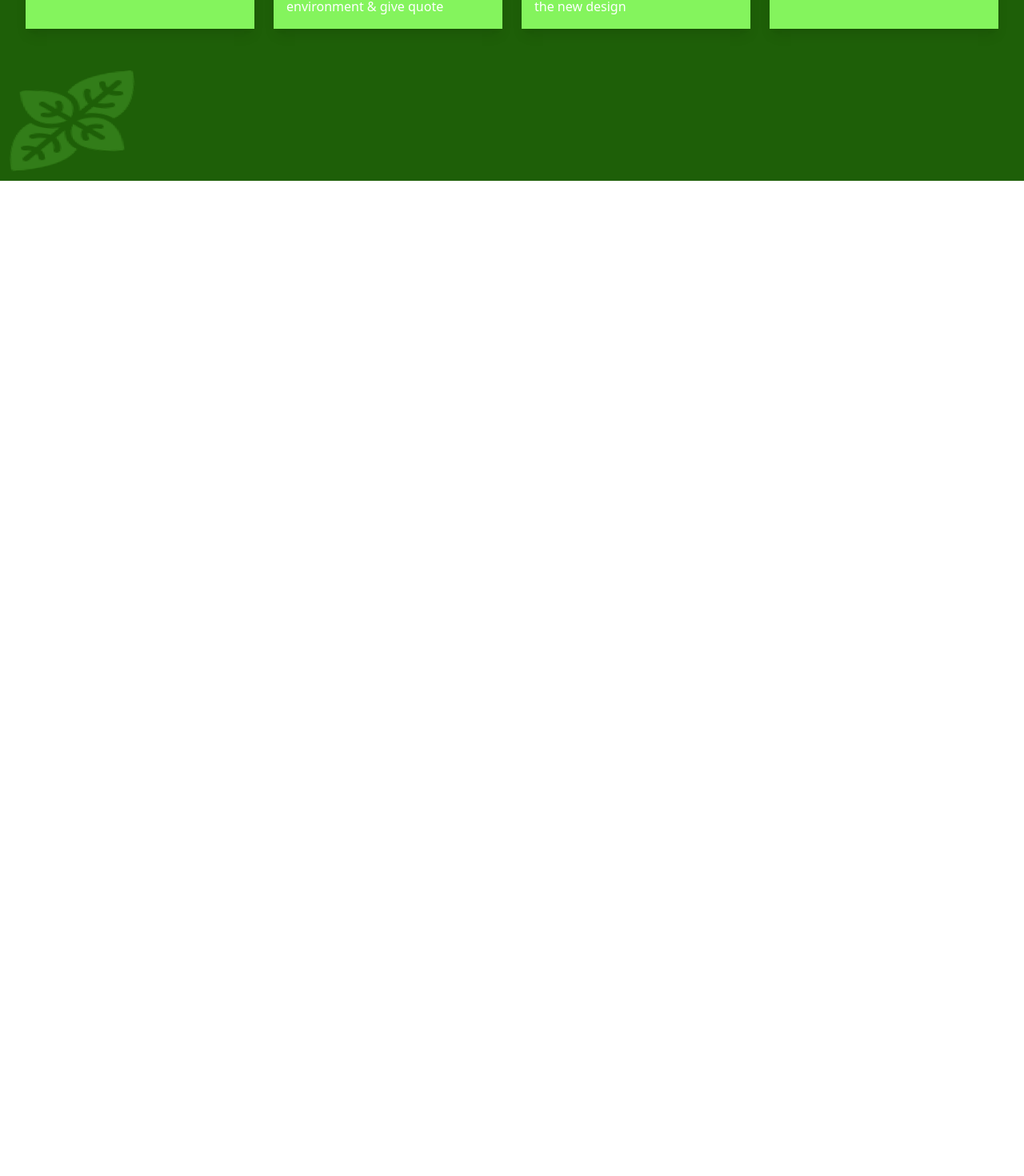
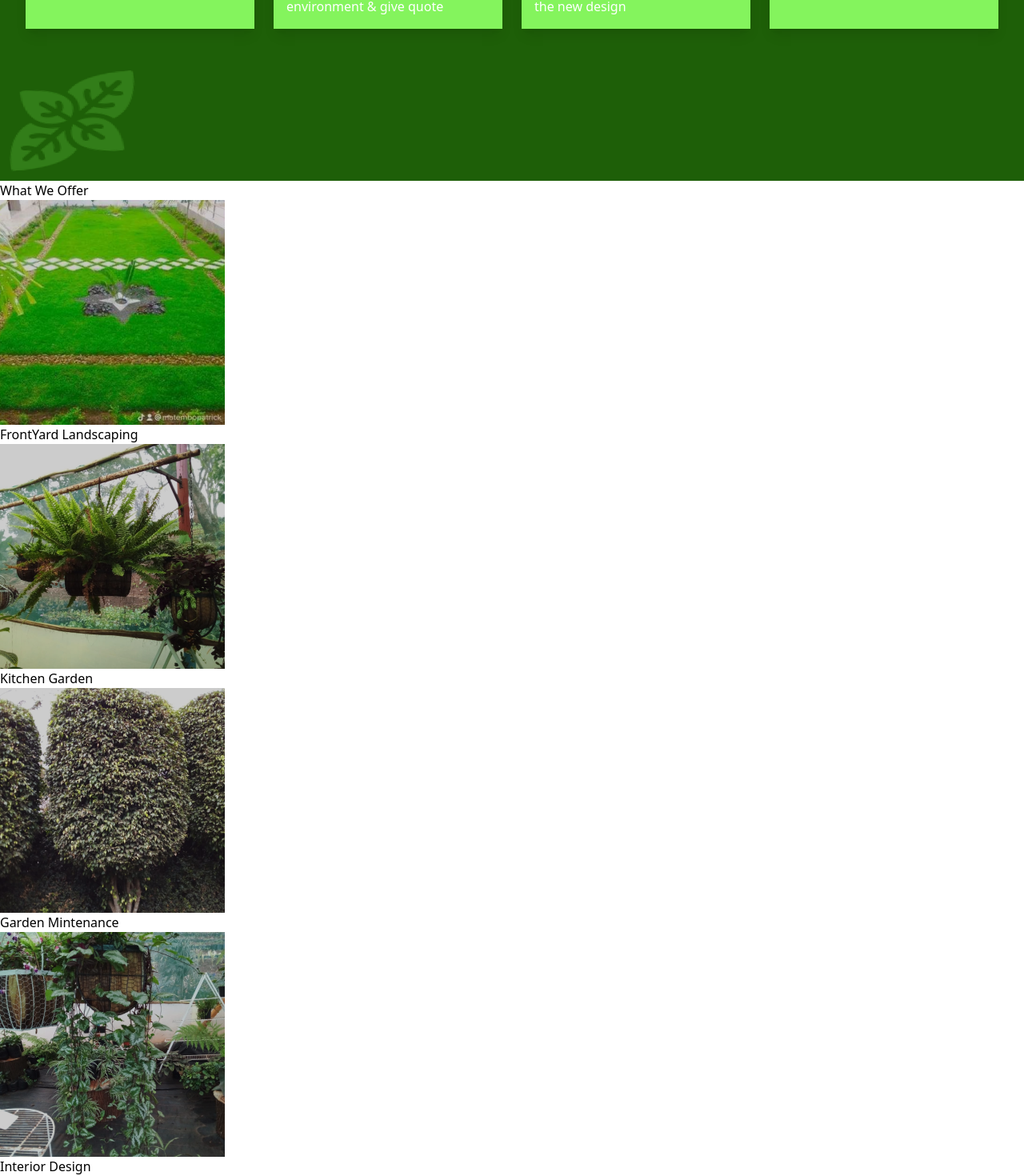
Before and after one commit to phinic925/Amauwa, a React (Vite) app: page / in a window 1280 px wide. Shown: the part 1114-2584 px from the top of the page at 80% size. Before the commit the page ends 1340 px from the top, so only its background shows below. Built offline with nearby package versions, Linux system fonts and the light colour scheme.

Commit message:
add html code for service page

```diff
--- a/src/App.jsx
+++ b/src/App.jsx
@@ -1,6 +1,7 @@
 import React from 'react'
 import Home from './components/Home'
 import About from './components/About'
+import Services from './components/Services'
 function App() {
 
 
@@ -8,6 +9,7 @@ function App() {
     <>
      <Home/>
      <About/>
+     <Services />
     </>
   )
 }
--- /dev/null
+++ b/src/components/Services.jsx
@@ -0,0 +1,35 @@
+import React from 'react'
+import frontyard from '../assets/frontyard.png'
+import kitchen from '../assets/kitchen.png'
+import garden from '../assets/garden.png'
+import interior from '../assets/interior.png'
+
+
+function Services() {
+  return (
+    <section>
+    <h1>What We Offer</h1>
+    <div>
+    <div>
+    <img src={frontyard}/>
+    <h2>FrontYard Landscaping</h2>
+    </div>
+    <div>
+    <img src={kitchen}/>
+    <h2>Kitchen Garden</h2>
+    </div>
+    <div>
+    <img src={garden}/>
+    <h2>Garden Mintenance</h2>
+    </div>
+    <div>
+    <img src={interior}/>
+    <h2>Interior Design</h2>
+    </div>
+    </div>
+
+    </section>
+  )
+}
+
+export default Services
```
